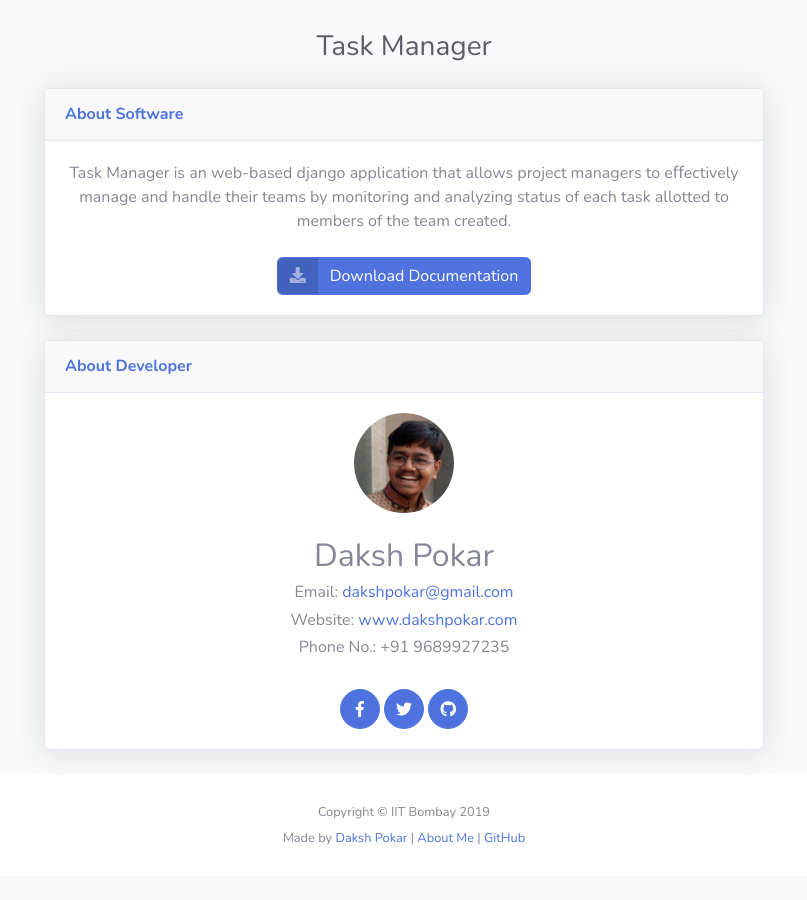
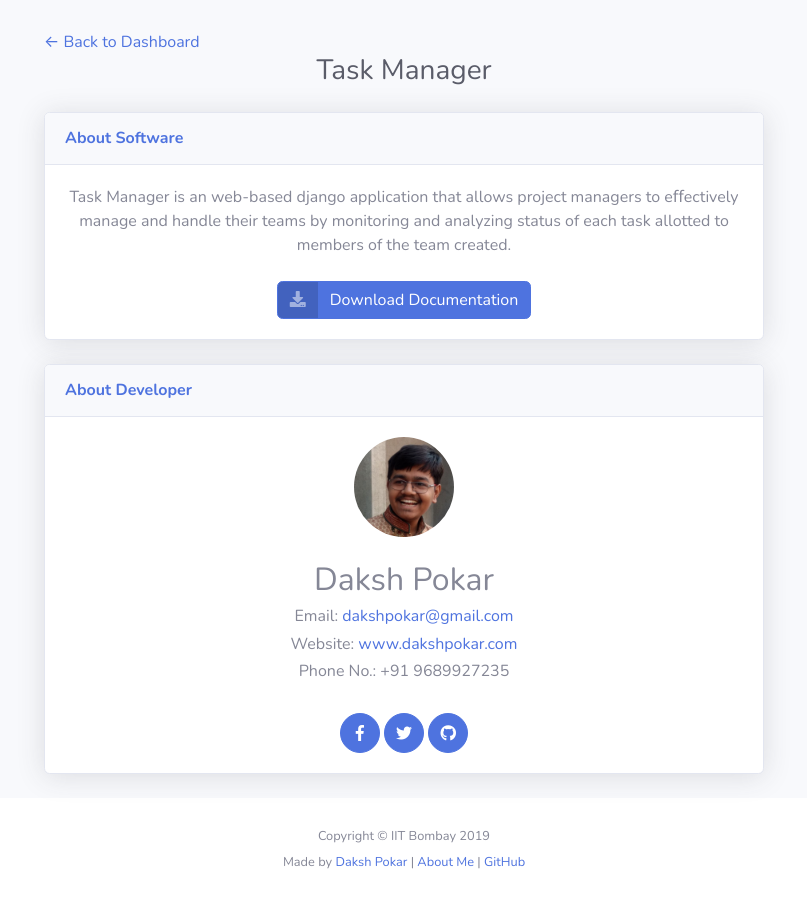
Before and after one commit to dakshpokar/TaskManager, a Django app: page /about/ in a window 1280 px wide. Shown: the whole page, without its empty margins (236-1043 px from the left). Before the commit the page ends 845 px from the top, so only its background shows below. Run offline with Django 3.2, Linux system fonts and the light colour scheme; some libraries are stand-ins or nearby versions.

Commit message:
Back to Dashboard link in About US

```diff
--- a/TaskManager/TM/templates/about.html
+++ b/TaskManager/TM/templates/about.html
@@ -41,7 +41,7 @@
 
         <!-- Begin Page Content -->
         <div class="container" style="margin-top:30px">
-
+                <div style="margin-bottom: 30px"></div>
           <!-- Page Heading -->
 
 
@@ -52,7 +52,7 @@
             <!-- Area Chart -->
             <div class="col-2"></div>
             <div class="col-8">
-                            <span class="text-center">
+                            <span class="text-center"><a href="/">&larr; Back to Dashboard</a>
                               <h1 class="h3 mb-0 text-gray-800">
                                 Task Manager
                               </h1>
```
